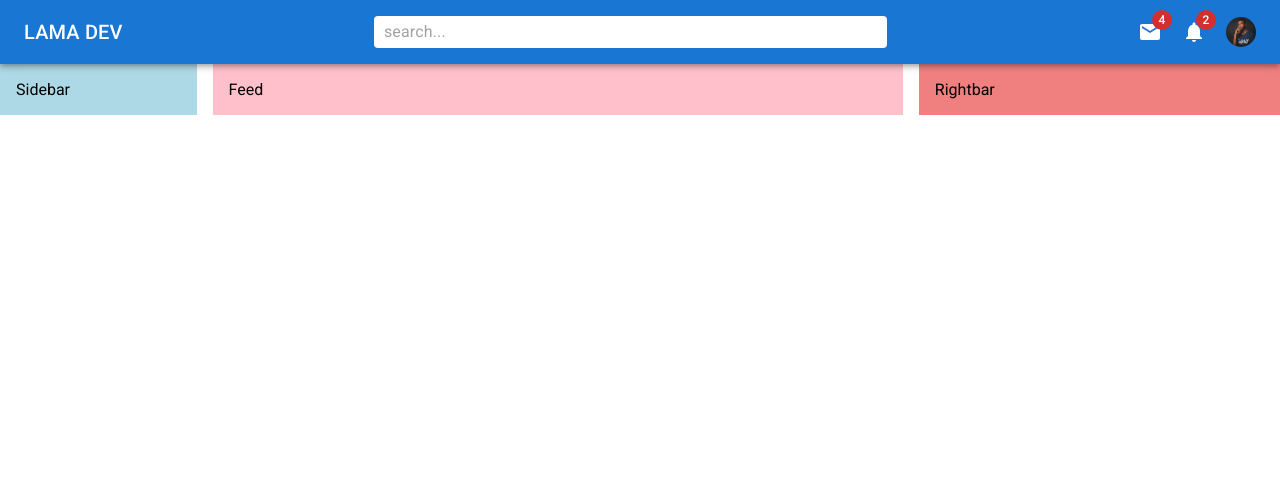
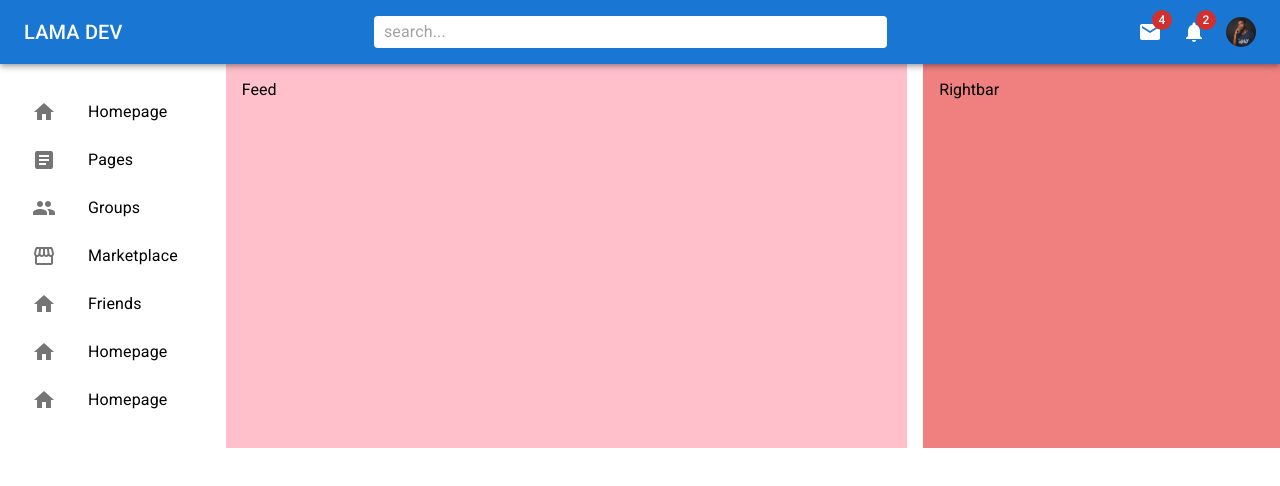
Before and after one commit to ssbbgm/mui-project, a React (Create React App) app: page / in a window 1280 px wide. Shown: the top 486 px of the page. Built offline with nearby package versions, Linux system fonts and the light colour scheme.

Commit message:
adding to sidebar

```diff
--- a/src/Components/Navbar.jsx
+++ b/src/Components/Navbar.jsx
@@ -1,5 +1,5 @@
-import { AppBar, Toolbar, styled, Topography, Typography, Icon, InputBase, Badge, Avatar, Menu, MenuItem} from "@mui/material";
-import { Pets, Mail, Notifications, SettingsInputAntennaTwoTone } from '@mui/icons-material'
+import { AppBar, Toolbar, styled, Typography, InputBase, Badge, Avatar, Menu, MenuItem} from "@mui/material";
+import { Pets, Mail, Notifications } from '@mui/icons-material'
 import spencer from '../Images/spencer.jpg';
 import React, { useState } from "react";
 
--- a/src/Components/Sidebar.jsx
+++ b/src/Components/Sidebar.jsx
@@ -1,15 +1,72 @@
 import React from "react";
-import {Box} from '@mui/material';
+import {Box, List, ListItem, ListItemButton, ListItemIcon, ListItemText} from '@mui/material';
+import { Home, Article, People, Storefront } from "@mui/icons-material";
 
 const Sidebar = () => {
     return (
         <Box
-            bgcolor='lightblue'
             flex={1}
             p={2}
             sx={{display: {xs: 'none', sm:'block'}} }
         >
-            Sidebar
+            <List>
+                <ListItem disablePadding>
+                    <ListItemButton component='a' href='#home'>
+                        <ListItemIcon>
+                            <Home/>
+                        </ListItemIcon>
+                        <ListItemText primary="Homepage" />
+                    </ListItemButton>
+                </ListItem>
+                <ListItem disablePadding>
+                    <ListItemButton component='a' href='#pages'>
+                        <ListItemIcon>
+                            <Article/>
+                        </ListItemIcon>
+                        <ListItemText primary="Pages" />
+                    </ListItemButton>
+                </ListItem>
+                <ListItem disablePadding>
+                    <ListItemButton component='a' href='#groups'>
+                        <ListItemIcon>
+                            <People/>
+                        </ListItemIcon>
+                        <ListItemText primary="Groups" />
+                    </ListItemButton>
+                </ListItem>
+                <ListItem disablePadding>
+                    <ListItemButton component='a' href='#marketplace'>
+                        <ListItemIcon>
+                            <Storefront/>
+                        </ListItemIcon>
+                        <ListItemText primary="Marketplace" />
+                    </ListItemButton>
+                </ListItem>
+                <ListItem disablePadding>
+                    <ListItemButton component='a' href='#friends'>
+                        <ListItemIcon>
+                            <Home/>
+                        </ListItemIcon>
+                        <ListItemText primary="Friends" />
+                    </ListItemButton>
+                </ListItem>
+                <ListItem disablePadding>
+                    <ListItemButton component='a' href='#home'>
+                        <ListItemIcon>
+                            <Home/>
+                        </ListItemIcon>
+                        <ListItemText primary="Homepage" />
+                    </ListItemButton>
+                </ListItem>
+                <ListItem disablePadding>
+                    <ListItemButton component='a' href='#home'>
+                        <ListItemIcon>
+                            <Home/>
+                        </ListItemIcon>
+                        <ListItemText primary="Homepage" />
+                    </ListItemButton>
+                </ListItem>
+            </List>
         </Box>
     )
 };
```
